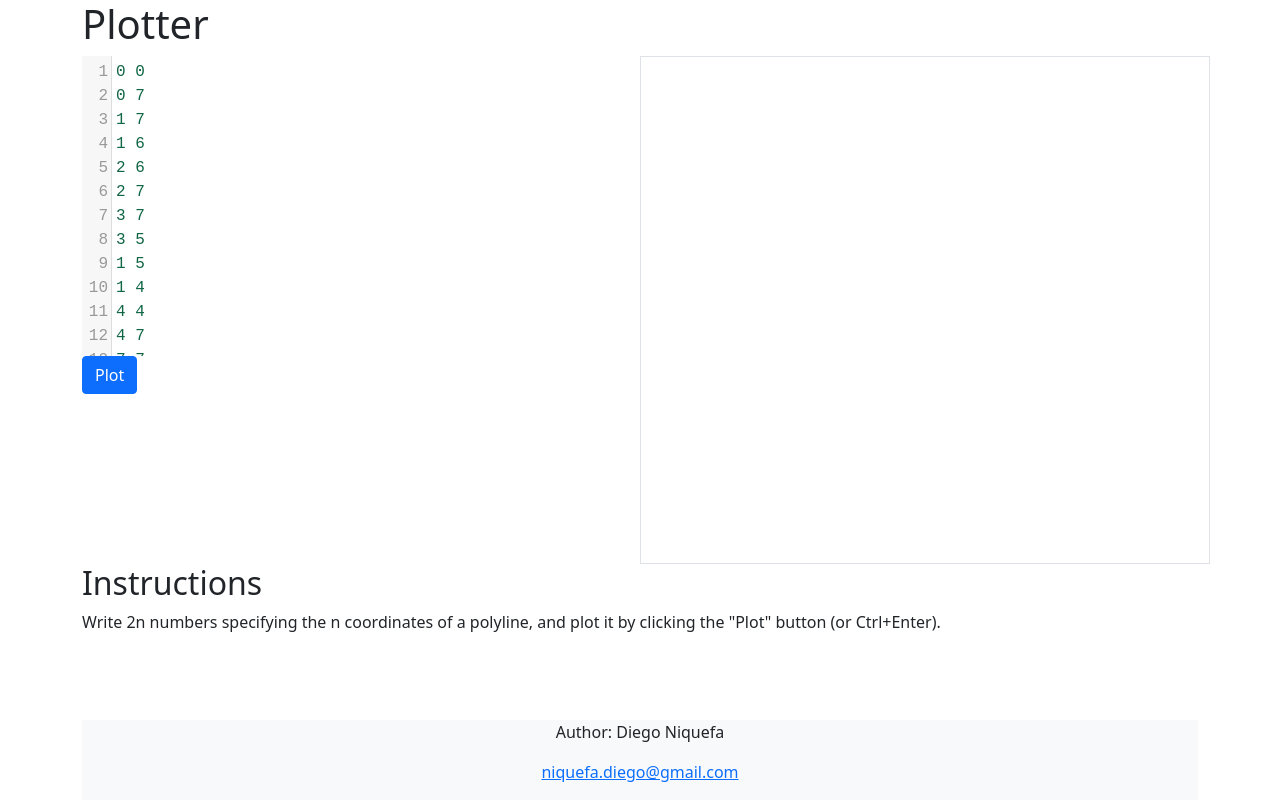
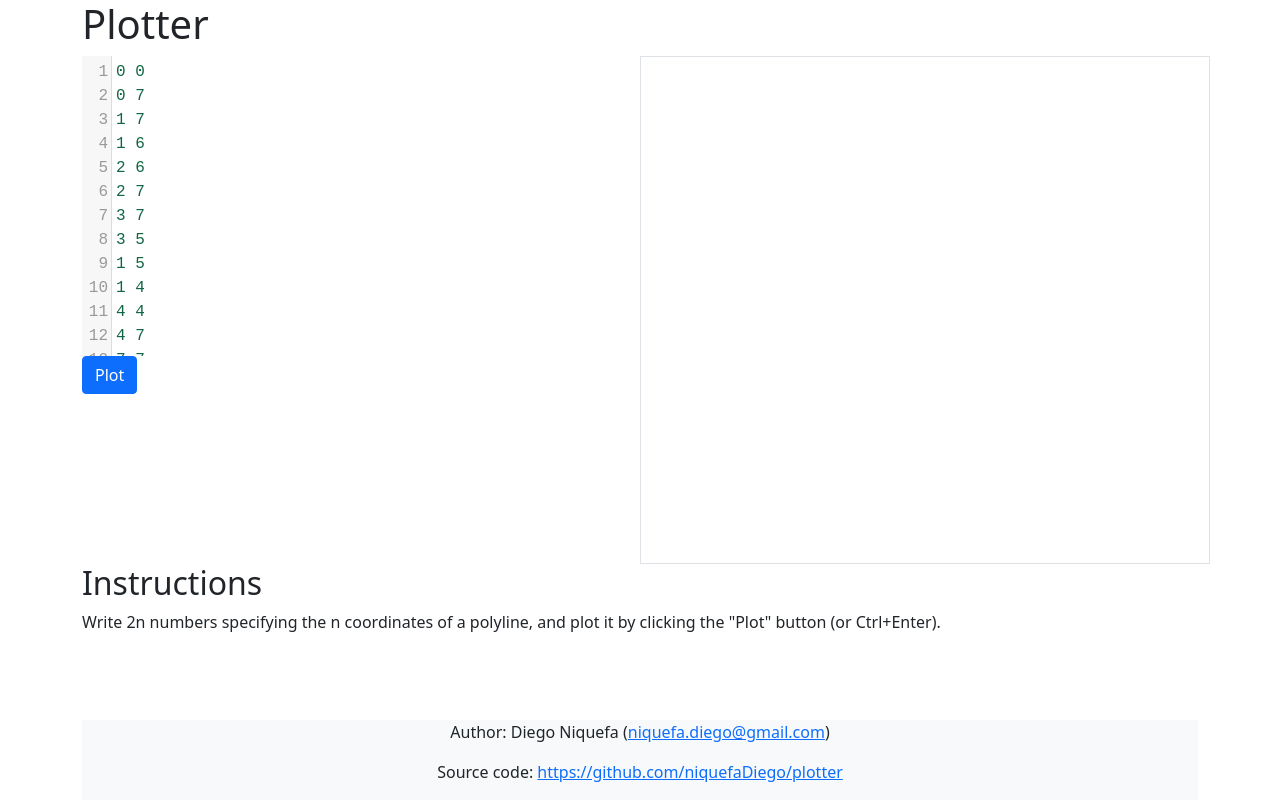
Before and after one commit to niquefaDiego/plotter, a website built with webpack: page src/html/index.html in a window 1280 px wide. Built offline with nearby package versions, Linux system fonts and the light colour scheme.

Commit message:
link source code in footer

```diff
--- a/src/html/index.html
+++ b/src/html/index.html
@@ -33,8 +33,8 @@
     <p> Write 2n numbers specifying the n coordinates of a polyline, and plot it by clicking the "Plot" button (or Ctrl+Enter). </p>
 
     <footer class="mt-auto text-center bg-light">
-      <p>Author: Diego Niquefa</p>
-      <p><a href="mailto:niquefa.diego@gmail.com">niquefa.diego@gmail.com</a></p>
+      <p>Author: Diego Niquefa (<a href="mailto:niquefa.diego@gmail.com">niquefa.diego@gmail.com</a>)</p>
+      <p>Source code: <a href="https://github.com/niquefaDiego/plotter">https://github.com/niquefaDiego/plotter</a></p>
     </footer>
 
   </main>
```
Also changed, not shown: README.md.
